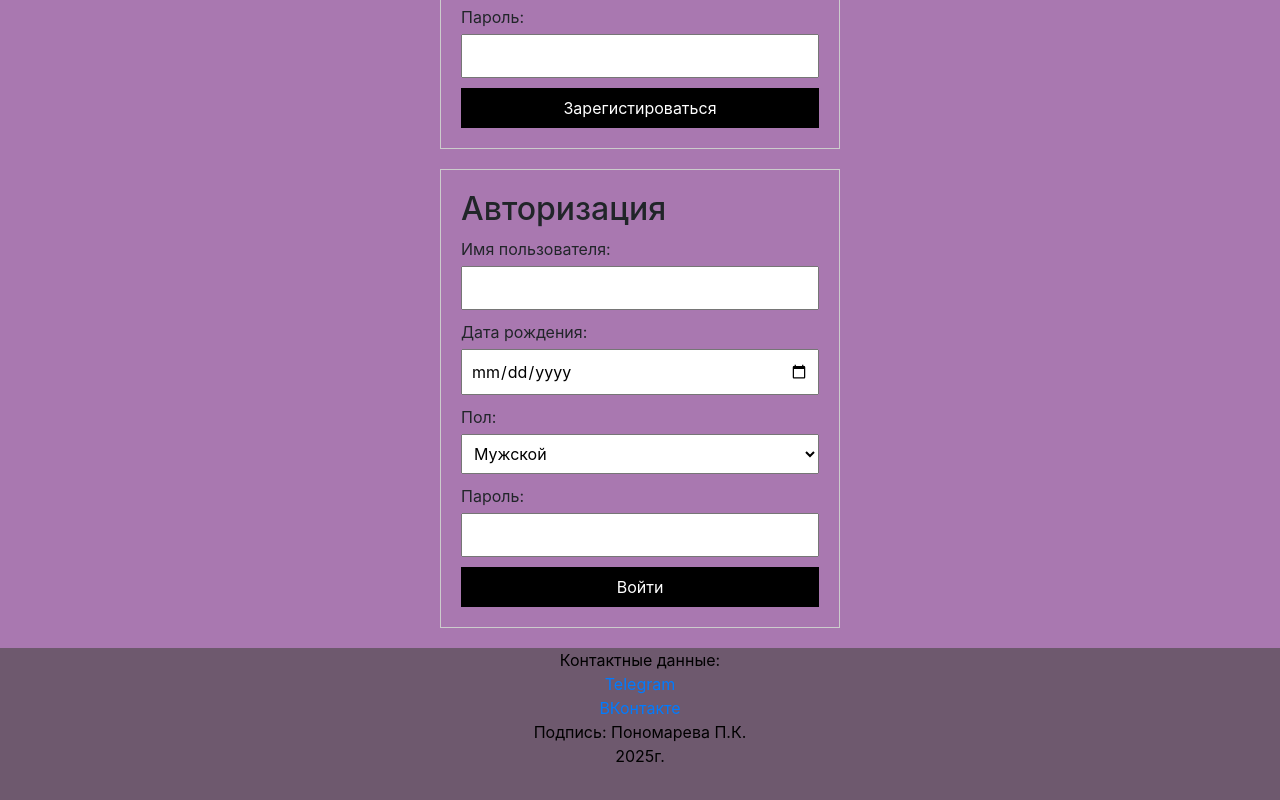
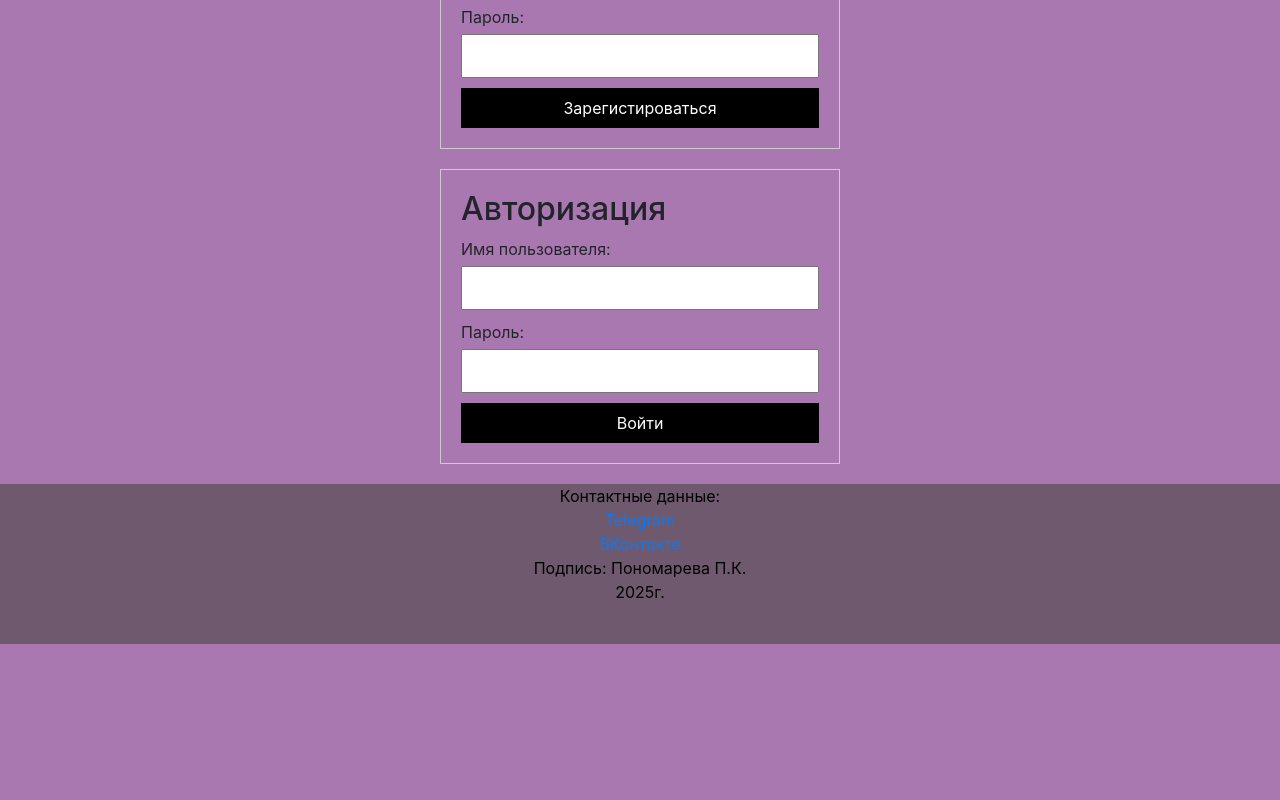
Before and after one commit to MilewesWess/Sigma-gerl221, a plain HTML site: page registration.html in a window 1280 px wide. Shown: the part 669-1469 px from the top of the page. After the commit the page ends 1313 px from the top, so only its background shows below. Drawn offline with Linux system fonts and the light colour scheme.

Commit message:
Update registration.html

```diff
--- a/registration.html
+++ b/registration.html
@@ -63,16 +63,6 @@
 			<input type="text" id="login-username" name="username" required>
 			<span class="error" id="user_error"></span>
 
-			<label for="date">Дата рождения:</label>
-			<input type="date" id="date" name="date" required>
-			<span class="error" id="date_error"></span>
-
-			<label for="sex">Пол:</label>
-			<select id="sex" name="sex" required>
-				<option value="male">Мужской</option>
-				<option value="female">Женский</option>
-			</select>
-
 			<label for="password">Пароль:</label>
 			<input type="password" id="login-password" name="password" required>
 			<span class="error" id="password-error"></span>
```
